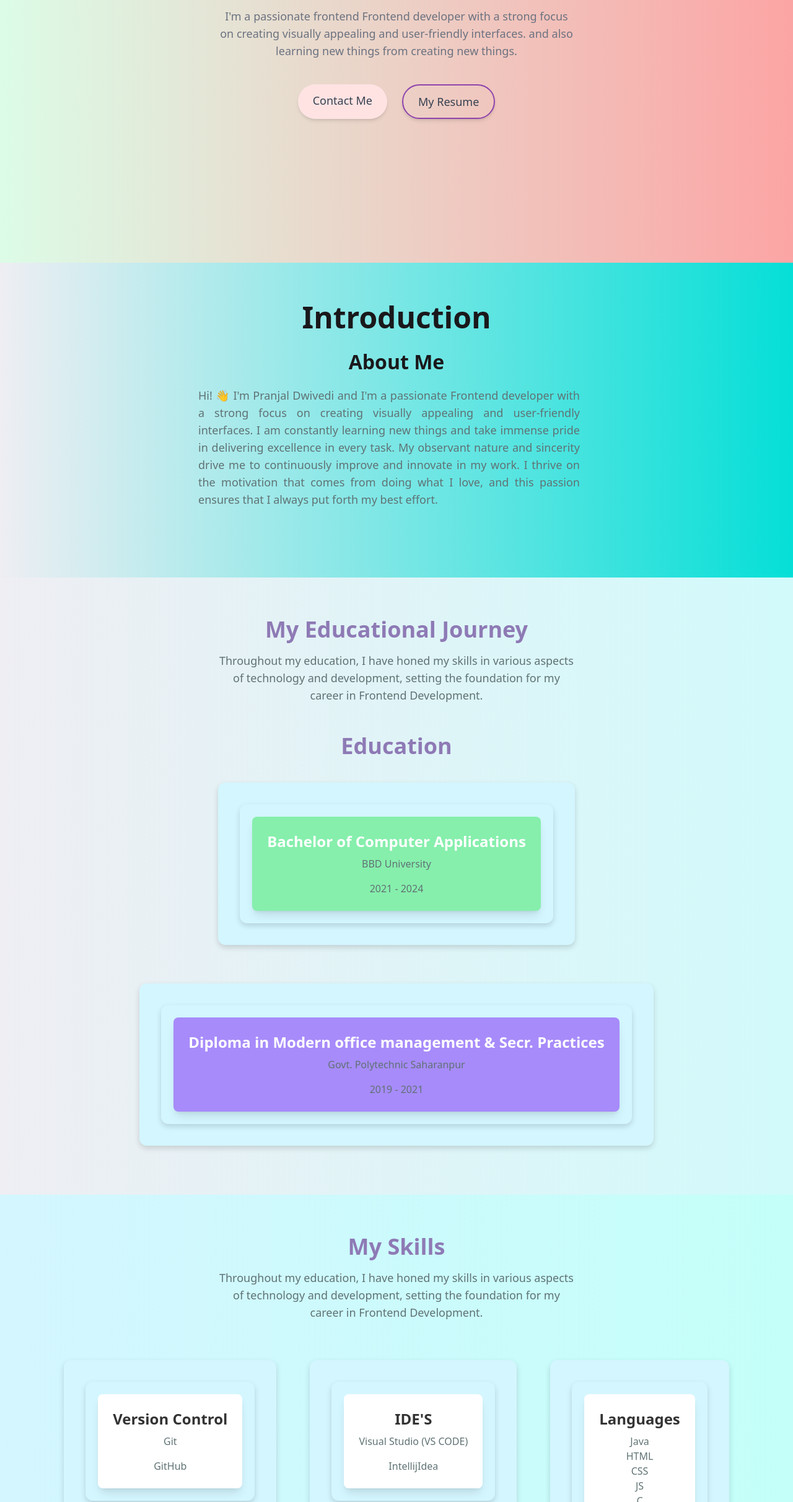
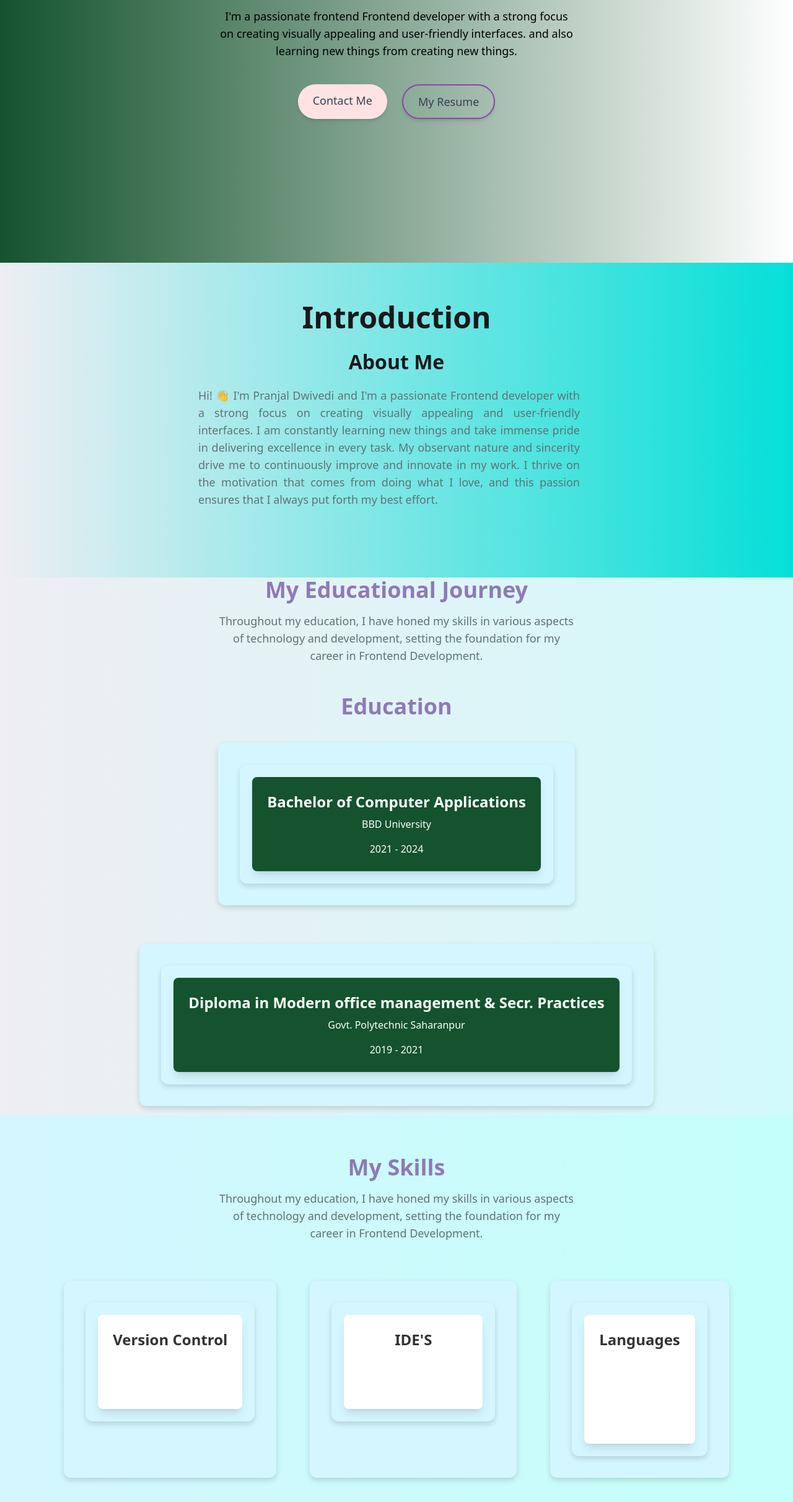
Before and after one commit to pranjal825/Portfolio, a plain HTML site: page index.html in a window 1280 px wide. Shown: the part 376-2800 px from the top of the page at 62% size. Drawn offline with nearby package versions, Linux system fonts and the light colour scheme.

Commit message:
color change

```diff
--- a/index.html
+++ b/index.html
@@ -22,13 +22,13 @@
 </div>
 
        </div>
-        <ul class="hidden md:flex items-center gap-5 lg:gap-7 rounded-full px-11 py-3 bg-amber-300 shadow-sm bg-opacity-55">
+        <ul class="hidden md:flex items-center gap-5 lg:gap-7 rounded-full px-11 py-3 bg-green-300 shadow-sm bg-opacity-55">
             <li><a href="#home" class="hover:text-red-500">Home</a></li>
             <li><a href="#about" class="hover:text-red-500">About Me</a></li>
             <li><a href="#education" class="hover:text-red-500">Education</a></li>
             <li><a href="#skills" class="hover:text-red-500">Skills</a></li>
             <li><a href="#projects" class="hover:text-red-500">Projects</a></li>
-            <li><a href="#contact" class="hover:text--500">Contact Me</a></li>
+            <li><a href="#contact" class="hover:text-red-500">Contact Me</a></li>
         </ul>
 
         <!-- Mobile Navigation Menu -->
@@ -44,11 +44,11 @@
 
     <!--Home Section -->
 <!-- New Home Section (Updated) -->
-<section id="home" class="min-h-screen flex items-center justify-center bg-gradient-to-r from-green-100 to-red-300">
+<section id="home" class="min-h-screen flex items-center justify-center bg-gradient-to-r from-green-900">
     <div class="text-center">
-        <h1 class="text-6xl font-bold text-gray-800 mb-6">Hi! I'm Pranjal Dwivedi</h1>
-        <h2 class="text-4xl font-medium text-gray-600 mb-8">Frontend Web Developer </h2>
-        <p class="text-lg text-gray-500 max-w-xl mx-auto mb-10">
+        <h1 class="text-6xl font-bold text-black mb-6">Hi! I'm Pranjal Dwivedi</h1>
+        <h2 class="text-4xl font-medium text-black mb-8">Frontend Web Developer </h2>
+        <p class="text-lg text-black max-w-xl mx-auto mb-10">
             I'm a passionate frontend Frontend developer with a strong focus on creating visually appealing and user-friendly interfaces.
             and also learning new things from creating new things.
         </p>
@@ -62,7 +62,7 @@
 </section>
 
 <!--about me section-->
-<section id="about" class="py-16 bg-gradient-to-r from-indigo-500 to-blue-500 text-gray-800 bg-gray-100">
+<section id="about" class="py-16  from-green-900  text-black">
     <div class="container mx-auto px-6 flex flex-col md:flex-row items-start">
         <!-- About Me Text Section -->
         <div class="md:w-2/3 mx-auto">
@@ -75,10 +75,8 @@
     </div>
 </section>
 
-
-
     <!-- Education Section -->
-    <section id="education" class="py-16 bg-gradient-to-r from-indigo-500 to-blue-500 text-center">
+    <section id="education" class="from-green-900 text-center">
         <div class="container mx-auto px-6">
 
             <!-- Heading for My Educational Journey -->
@@ -96,20 +94,20 @@
           <!-- Education Card 1 -->
           <div class="outer-box">
             <div class="outer-box">
-          <div class="education-card bg-green-300 text-white shadow-lg rounded-lg p-6 transition-transform duration-300 hover:shadow-2xl hover:-translate-y-2">
+          <div class="education-card bg-green-900 text-white shadow-lg rounded-lg p-6 transition-transform duration-300 hover:shadow-2xl hover:-translate-y-2">
                   <strong><h3 class="text-2xl font-semibold mb-2">Bachelor of Computer Applications</h3></strong>
-                    <p class="text-black-300 mb-4">BBD University</p>
-                    <p class="text-black-300">2021 - 2024</p>
+                    <p class="text-white mb-4">BBD University</p>
+                    <p class="text-white">2021 - 2024</p>
                 </div>
             </div>
           </div>
                  <!-- Education Card 2 -->
                  <div class="outer-box">
                     <div class="outer-box">
-                <div class="education-card bg-violet-400 text-white shadow-lg rounded-lg p-6 transition-transform duration-300 hover:shadow-2xl hover:-translate-y-2">
+                <div class="education-card bg-green-900 text-white shadow-lg rounded-lg p-6 transition-transform duration-300 hover:shadow-2xl hover:-translate-y-2">
                   <strong><h3 class="text-2xl font-semibold mb-2">Diploma in Modern office management & Secr. Practices</h3></strong>
-                    <p class="text-white-300 mb-4">Govt. Polytechnic Saharanpur</p>
-                    <p class="text-white-300">2019 - 2021</p>
+                    <p class="text-white mb-4">Govt. Polytechnic Saharanpur</p>
+                    <p class="text-white">2019 - 2021</p>
                 </div>
                     </div>
                  </div>
@@ -120,7 +118,7 @@
 
    <!-- Education Section -->
     <!-- Skills Section -->
-<section id="skills" class="py-16 bg-gradient-to-r from-indigo-500 to-blue-500  text-center">
+<section id="skills" class="py-16 bg-gradient-to-r from-green-900 text-center">
     <div class="container mx-auto px-6">
         <h2 class="text-4xl font-bold mb-4 text-center">My Skills</h2>
         <p class="text-lg max-w-xl mx-auto mb-12 text-center">
@@ -134,8 +132,8 @@
                 <div class="outer-box">
               <div class="inner-box hover-effect  shadow-lg rounded-lg p-6 transition-transform duration-300 hover:shadow-2xl hover:-translate-y-2">
                       <strong><h3 class="text-2xl font-semibold mb-2">Version Control</h3></strong>
-                        <p class="text-black-300 mb-4">Git</p>
-                        <p class="text-black-300">GitHub</p>
+                        <p class="text-white mb-4">Git</p>
+                        <p class="text-white">GitHub</p>
                     </div>
                 </div>
               </div>
@@ -145,8 +143,8 @@
                 <div class="outer-box">
               <div class="inner-box hover-effect  shadow-lg rounded-lg p-6 transition-transform duration-300 hover:shadow-2xl hover:-translate-y-2">
                       <strong><h3 class="text-2xl font-semibold mb-2">IDE'S</h3></strong>
-                        <p class="text-black-300 mb-4">Visual Studio (VS CODE)</p>
-                        <p class="text-black-300">IntellijIdea</p>
+                        <p class="text-white mb-4">Visual Studio (VS CODE)</p>
+                        <p class="text-white">IntellijIdea</p>
                     </div>
                 </div>
               </div>
@@ -156,11 +154,11 @@
                 <div class="outer-box">
               <div class="inner-box hover-effect  shadow-lg rounded-lg p-6 transition-transform duration-300 hover:shadow-2xl hover:-translate-y-2">
                       <strong><h3 class="text-2xl font-semibold mb-2">Languages</h3></strong>
-                        <p class="text-black-300">Java</p>
-                        <p class="text-black-300">HTML</p>
-                        <p class="text-black-300">CSS</p>
-                        <p class="text-black-300">JS</p>
-                        <p class="text-black-300">C</p>
+                        <p class="text-white">Java</p>
+                        <p class="text-white">HTML</p>
+                        <p class="text-white">CSS</p>
+                        <p class="text-white">JS</p>
+                        <p class="text-white">C</p>
                     </div>
                 </div>
               </div>
@@ -170,8 +168,8 @@
                 <div class="outer-box">
               <div class="inner-box hover-effect  shadow-lg rounded-lg p-6 transition-transform duration-300 hover:shadow-2xl hover:-translate-y-2">
                       <strong><h3 class="text-2xl font-semibold mb-2">Database Management</h3></strong>
-                        <p class="text-black-300 mb-4">Familiarity with MySQL</p>
-                        <p class="text-black-300">MongoDB for managing data</p>
+                        <p class="text-white mb-4">Familiarity with MySQL</p>
+                        <p class="text-white">MongoDB for managing data</p>
                     </div>
                 </div>
               </div>
@@ -180,18 +178,18 @@
 </section>
  <!-- Skills Section -->
   <!-- Projects Section -->
-    <section id="projects" class="py-16 bg-gradient-to-r from-white to-slate-100">
+    <section id="projects" class="py-16 bg-gradient-to-r from-green-900">
         <div class="container mx-auto px-6">
         <h2 class="text-4xl font-bold mb-6 text-center">Projects</h2>
         <div class="grid grid-cols-1 md:grid-cols-2 lg:grid-cols-3 gap-8 max-w-6xl mx-auto">
             <!-- Add project cards -->
             <div class="border p-4 shadow-sm">
                 <h3 class="text-xl font-bold">Project 1</h3>
-                <p class="text-gray-600">Description of project 1.</p>
+                <p class="text-white">Description of project 1.</p>
             </div>
             <div class="border p-4 shadow-sm">
                 <h3 class="text-xl font-bold">Project 2</h3>
-                <p class="text-gray-600">Description of project 2.</p>
+                <p class="text-w">Description of project 2.</p>
             </div>
         </div>
         </div>
```
